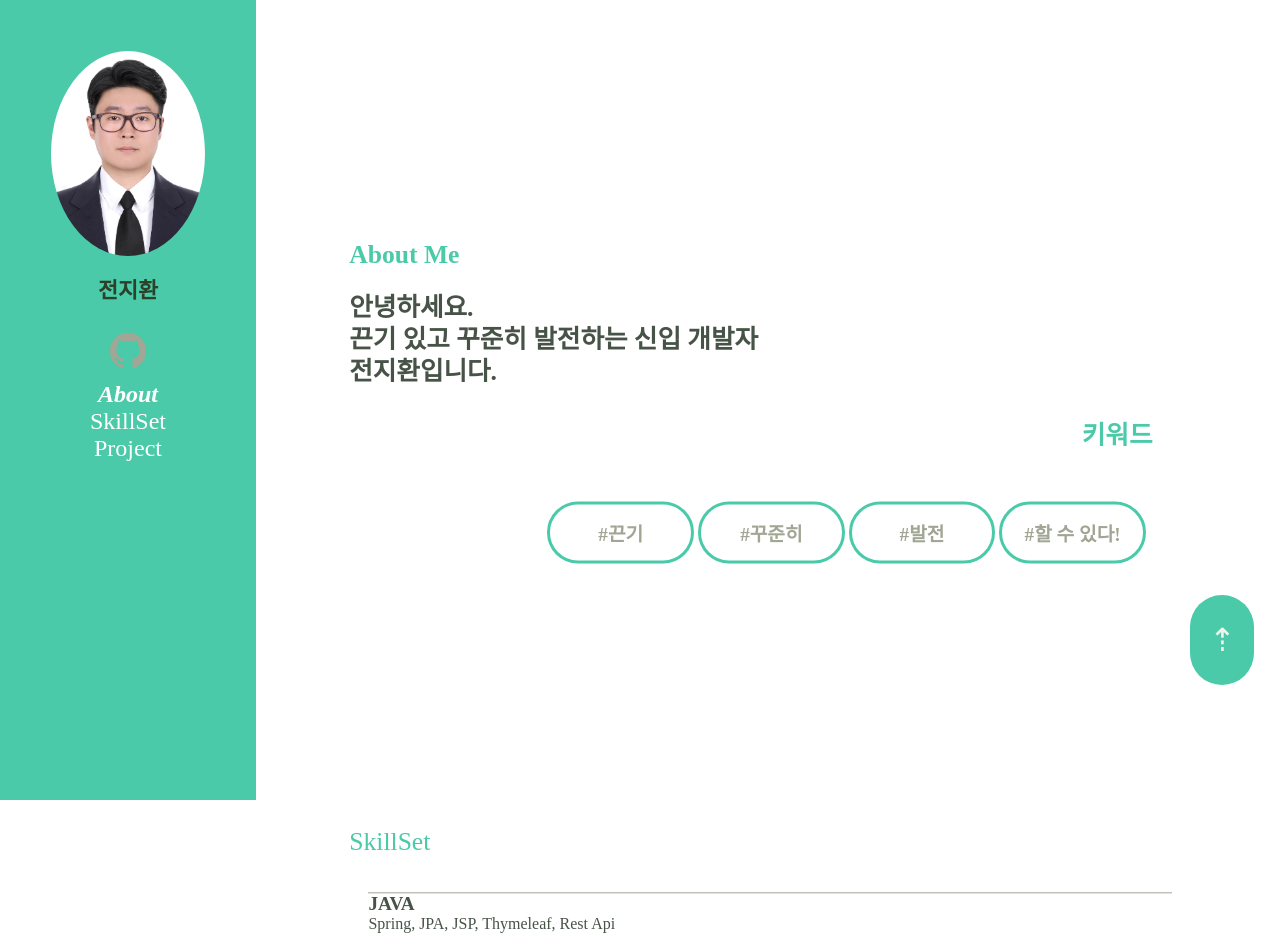
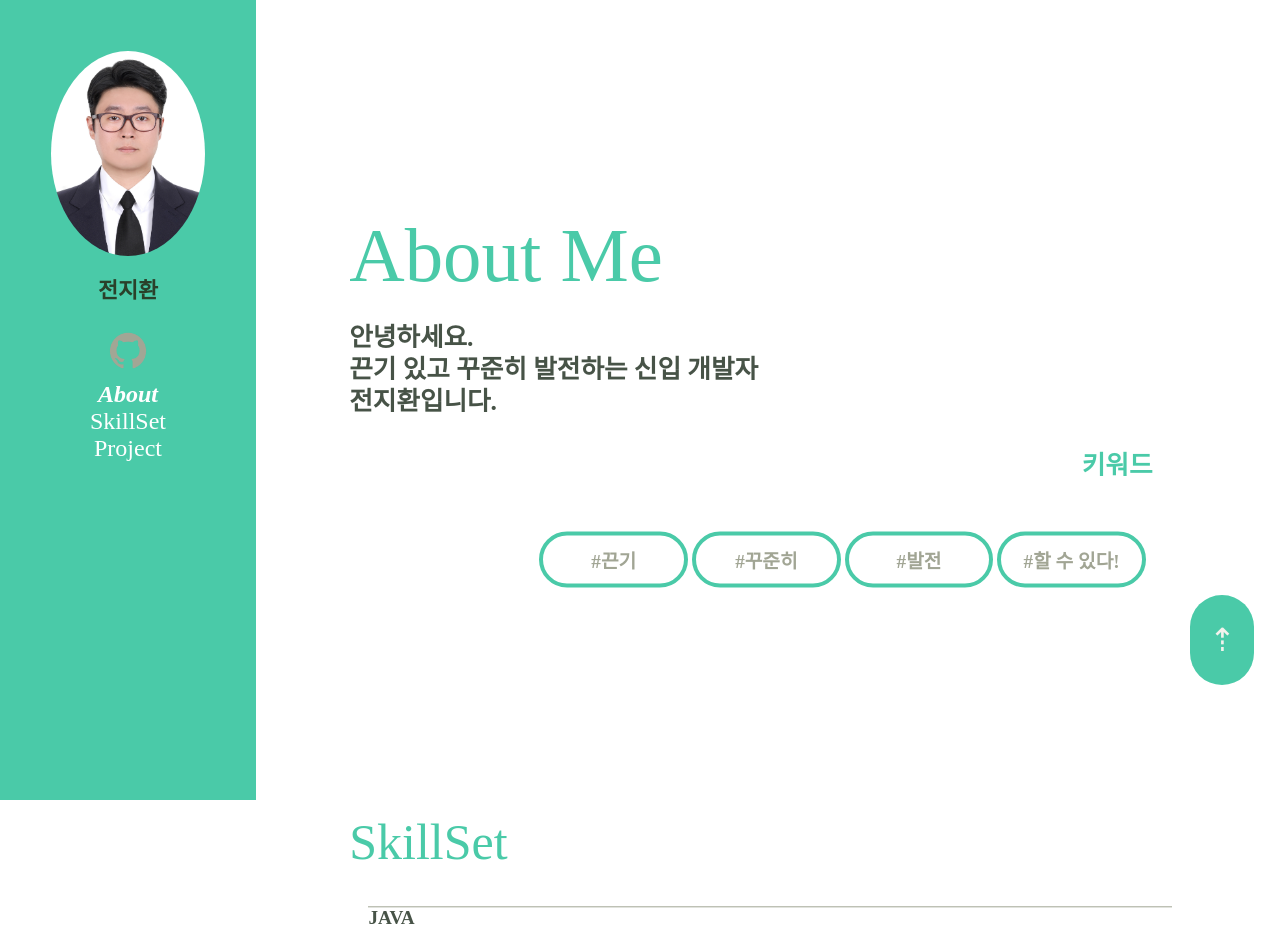
Before and after one commit to jjjh0508/Portfolio, a React (Create React App) app: page / in a window 1280 px wide. Shown: the top 939 px of the page. Built offline with nearby package versions, Linux system fonts and the light colour scheme.

Commit message:
skill set 수정

```diff
--- a/src/components/css/About.css
+++ b/src/components/css/About.css
@@ -60,8 +60,8 @@
     display: flex;
     justify-content: center;
     border-radius: 3em;
-    border: 3.5px solid #4acaa8;
-    height: 7vh;
+    border: 0.5vh solid #4acaa8;
+    height: 6vh;
     text-align: center;
     align-items: center;
     width: 11vw;
@@ -73,3 +73,10 @@
 .about-intro h4 {
     display: flex;
 }
+
+.about-pageTitle {
+    color: #4acaa8;
+    font-size: 6vw;
+    margin-top: 1.5vw;
+    text-align: left;
+}
--- a/src/components/css/Skill.css
+++ b/src/components/css/Skill.css
@@ -17,7 +17,7 @@
 
 
 .skillTitle {
-    font-size: 2.0vw;
+    font-size: 50px;
     color: #4acaa8;
 
 
@@ -28,7 +28,6 @@
     padding: 1.5vw;
     width: 100%;
     z-index: 1;
-    transition: 0.3;
 }
 
 .skill-section .skill-list li {
@@ -90,12 +89,6 @@
     margin-top: 0.8vw;
     padding-left: 1.45vw;
     text-align: left;
-    margin: 0;
-    padding: 0;
-    border: 0;
-    font-size: 100%;
-    font: inherit;
-    vertical-align: baseline;
 
 }
 
--- a/src/components/detail/About.js
+++ b/src/components/detail/About.js
@@ -7,7 +7,7 @@ const About = forwardRef((props, ref) => {
             <section ref={reviewRef => (ref.current[0] = reviewRef)} id="about" className="about page about-section">
                 <div className="about-board">
                     <div class="about-intro">
-                        <h2>About Me</h2>
+                        <div className="about-pageTitle">About Me</div>
                         <h1>안녕하세요. <br />
                             끈기 있고 꾸준히 발전하는 신입 개발자  <br />
                             전지환입니다.</h1>
--- a/src/components/project/Algore.js
+++ b/src/components/project/Algore.js
@@ -241,18 +241,9 @@ const Algore = () => {
 
                 <footer>
                     <ul class="footer_ul">
-                        <li>
-                            <svg xmlns="http://www.w3.org/2000/svg" height="48" viewBox="0 -960 960 960" width="48">
-                                <path
-                                    d="m274-450 227 227q9 9 9 21t-9 21q-9 9-21 9t-21-9L181-459q-5-5-7-10t-2-11q0-6 2-11t7-10l278-278q9-9 21-9t21 9q9 9 9 21t-9 21L274-510h496q13 0 21.5 8.5T800-480q0 13-8.5 21.5T770-450H274Z" />
-                            </svg>
-                            <NavLink to="/">
-                                Back to portfolio
-                            </NavLink>
-                        </li>
                         <li><a href="https://github.com/Teddybear-6" target="_blank">View github</a></li>
                         <li>
-                            <NavLink to="/toegeungil" target="_blank">
+                            <NavLink to="/toegeungil">
                                 Next project
                             </NavLink>
                             <svg xmlns="http://www.w3.org/2000/svg" height="48" viewBox="0 -960 960 960" width="48">
--- a/src/components/project/Toegeungil.js
+++ b/src/components/project/Toegeungil.js
@@ -1,5 +1,4 @@
 import { NavLink } from "react-router-dom";
-
 
 import toegeungilTitle from "../images/toegeungilTitle.png";
 import java from "../images/java.png";
@@ -263,15 +262,6 @@ const Toegeungil = () => {
 
                 <footer>
                     <ul class="footer_ul">
-                        <li>
-                            <svg xmlns="http://www.w3.org/2000/svg" height="48" viewBox="0 -960 960 960" width="48">
-                                <path
-                                    d="m274-450 227 227q9 9 9 21t-9 21q-9 9-21 9t-21-9L181-459q-5-5-7-10t-2-11q0-6 2-11t7-10l278-278q9-9 21-9t21 9q9 9 9 21t-9 21L274-510h496q13 0 21.5 8.5T800-480q0 13-8.5 21.5T770-450H274Z" />
-                            </svg>
-                            <NavLink to="/">
-                                Back to portfolio
-                            </NavLink>
-                        </li>
                         <li><a href="https://github.com/Teddybear-6" target="_blank">View github</a></li>
                         <li>
                             <NavLink to="/algore">
--- a/src/layout/components/toggle.js
+++ b/src/layout/components/toggle.js
@@ -1,4 +1,5 @@
 import "../css/Toggle.css"
+import { NavLink } from "react-router-dom";
 function Toggle({ onClickToggle }) {
 
 
@@ -7,7 +8,9 @@ function Toggle({ onClickToggle }) {
             <div id="titleBar">
                 <a className="toggle" onClick={onClickToggle}></a>
                 <span className="title">
-                    <div>jeon ji hwan</div>
+                    <NavLink to="/">
+                        <div>jeon ji hwan</div>
+                    </NavLink>
                 </span>
             </div>
         </>
--- a/src/layout/css/Layout.css
+++ b/src/layout/css/Layout.css
@@ -16,20 +16,21 @@ body {
     overflow-x: hidden
 }
 
-body::-webkit-scrollbar {
+/* body::-webkit-scrollbar {
     width: 15px;
-}
+} */
 
 .container {
     width: 100%;
     height: 100%;
+    margin: 0;
 }
 
-
+/*
 .page {
     width: 100%;
     height: 100%;
-}
+} */
 
 /* @media screen and (max-width: 1680px) {
     #header {
```
